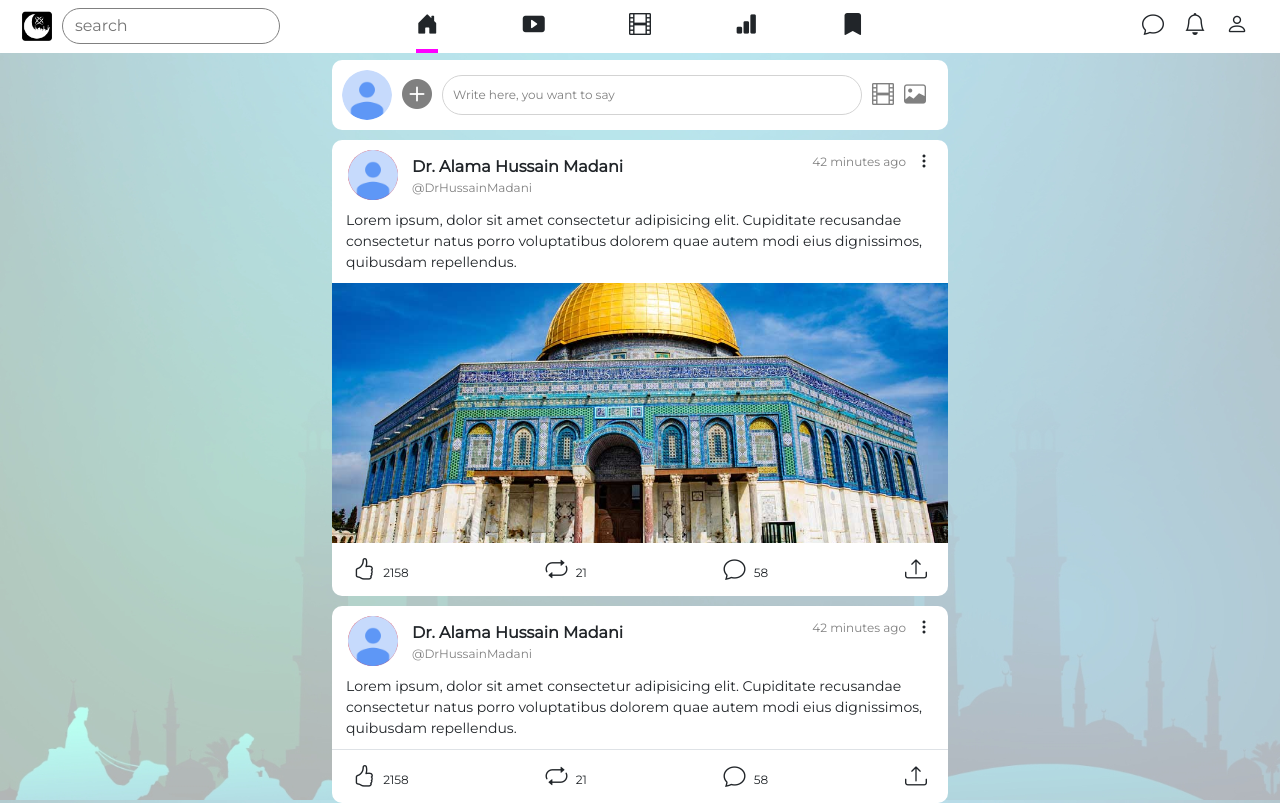
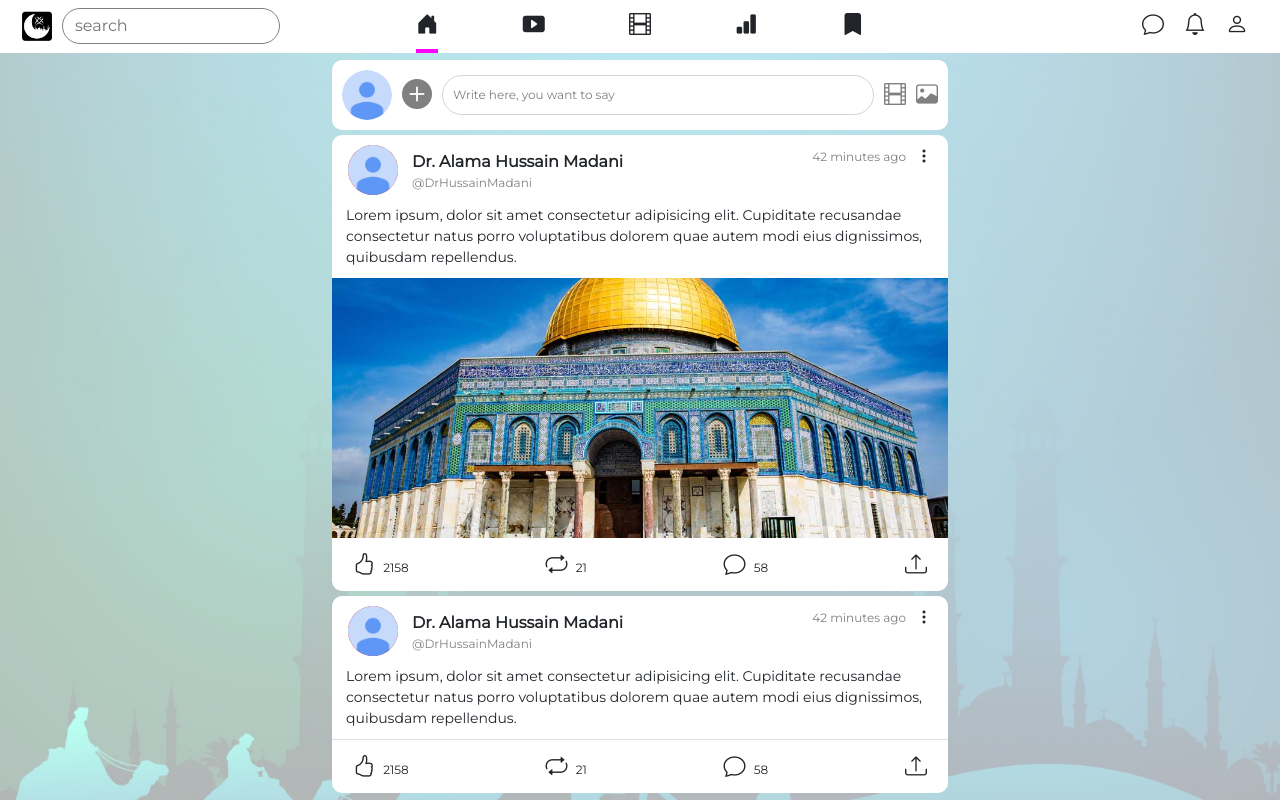
Before and after one commit to MohdBelalNaim/hilallink-front-end, a React (Create React App) app: page /home in a window 1280 px wide. Built offline with nearby package versions, Linux system fonts and the light colour scheme.

Commit message:
updated posting option

```diff
--- a/src/assets/css/home.css
+++ b/src/assets/css/home.css
@@ -26,7 +26,10 @@
     padding: 10px 10px;
     border-radius: 30px;
     font-size: 12px;
-    width: 420px;
+    width: 100%;
+}
+.post-input{
+    width: 100%;
 }
 .extra-icon{
     font-size: 22px;
@@ -35,7 +38,7 @@
 .feed-item{
     background-color: white;
     border-radius: 10px;
-    margin-top: 10px;
+    margin-top: 5px;
 }
 .feed-item-descripton{
     font-size: 14px;
--- a/src/screens/Main.jsx
+++ b/src/screens/Main.jsx
@@ -21,7 +21,7 @@ const Main = () => {
                 <div className="post-data-item">
                   <i className="bi bi-plus-circle-fill plus-icon"></i>
                 </div>
-                <div className="post-data-item">
+                <div className="post-data-item post-input">
                   <div className="input-skeleton">Write here, you want to say</div>
                 </div>
                 <div className="post-data-item">
```
